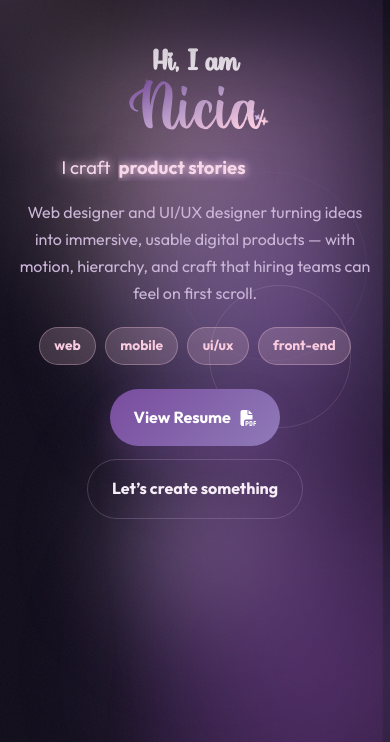
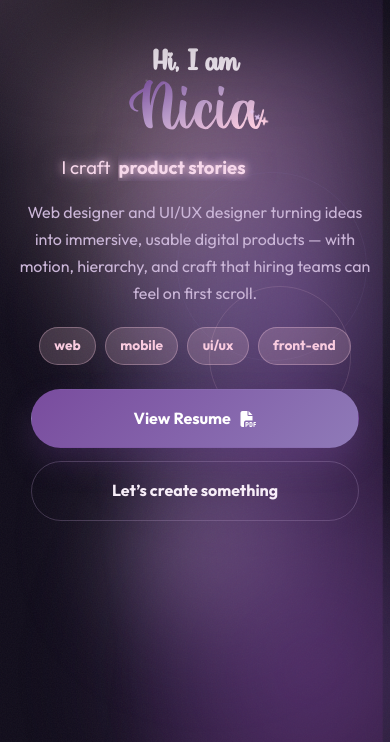
Before and after one commit to Ninixci4/2026-Portfolio, a plain HTML site: page index.html in a window 390 px wide. Shown: the part 84-826 px from the top of the page. Drawn offline with nearby package versions, Linux system fonts and the light colour scheme.

Commit message:
fix the lyout of buttons in the mobile view

```diff
--- a/src/styles/sections/home.css
+++ b/src/styles/sections/home.css
@@ -851,6 +851,23 @@
             drop-shadow(0 4px 10px rgba(80, 31, 91, 0.16));
     }
     .home-lead, .home-actions, .home-tags { margin-left: auto; margin-right: auto; justify-content: center; }
+    .home-actions {
+        display: grid;
+        grid-template-columns: repeat(2, minmax(0, 1fr));
+        width: min(100%, 28rem);
+        gap: 0.8rem;
+    }
+    .home-actions .btn {
+        width: 100%;
+        min-width: 0;
+        padding-inline: 1rem;
+        white-space: nowrap;
+        box-sizing: border-box;
+        border: 1px solid transparent;
+    }
+    .home-actions .btn-ghost {
+        border-color: var(--line);
+    }
     .home-role { justify-content: center; }
     .role-static,
     .role-rotator {
@@ -882,6 +899,13 @@
     .hero-rings { opacity: 0.5; }
 }
 
+@media (max-width: 560px) {
+    .home-actions {
+        grid-template-columns: 1fr;
+        width: min(100%, 20.5rem);
+    }
+}
+
 @media (prefers-reduced-motion: reduce) {
     .instax-hint { display: none; }
     .polaroid,
```
